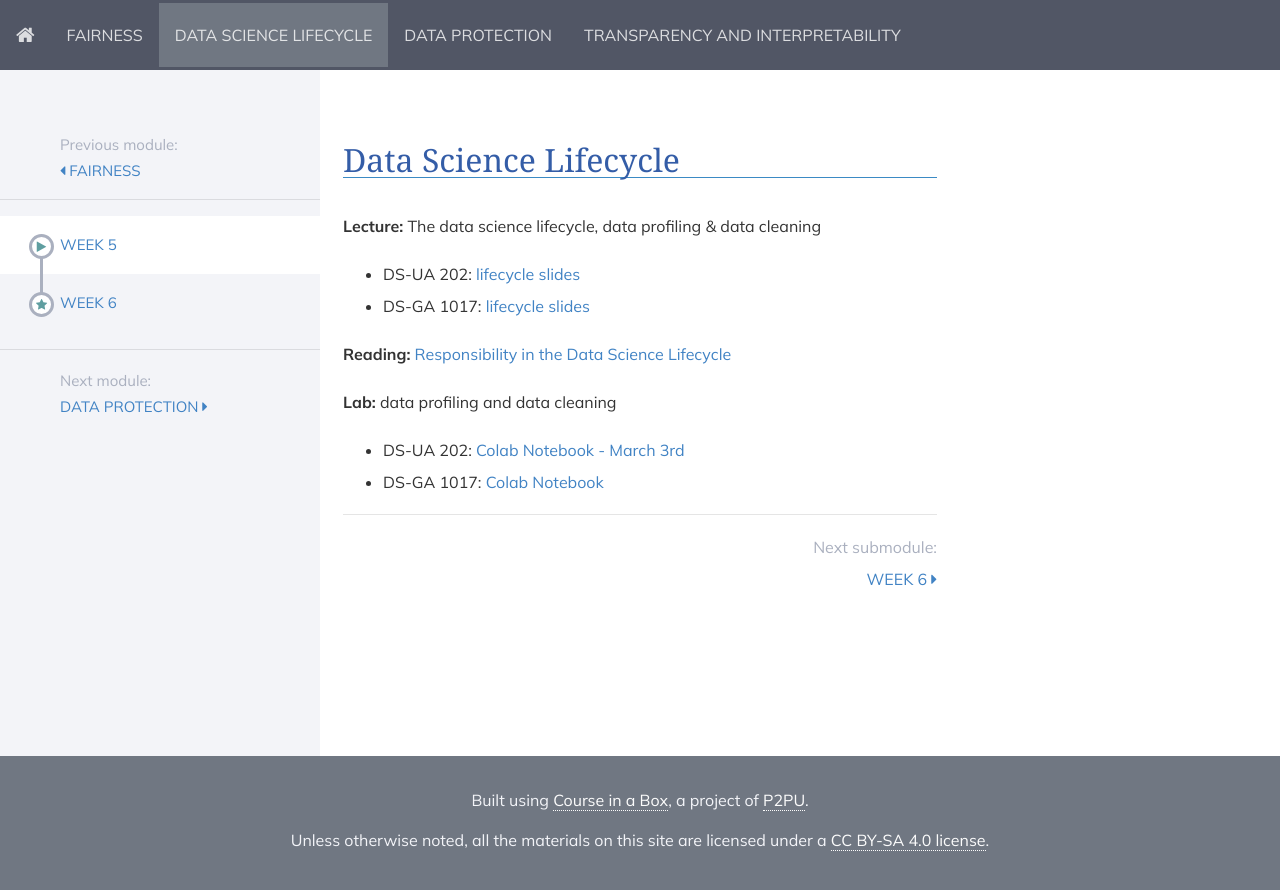
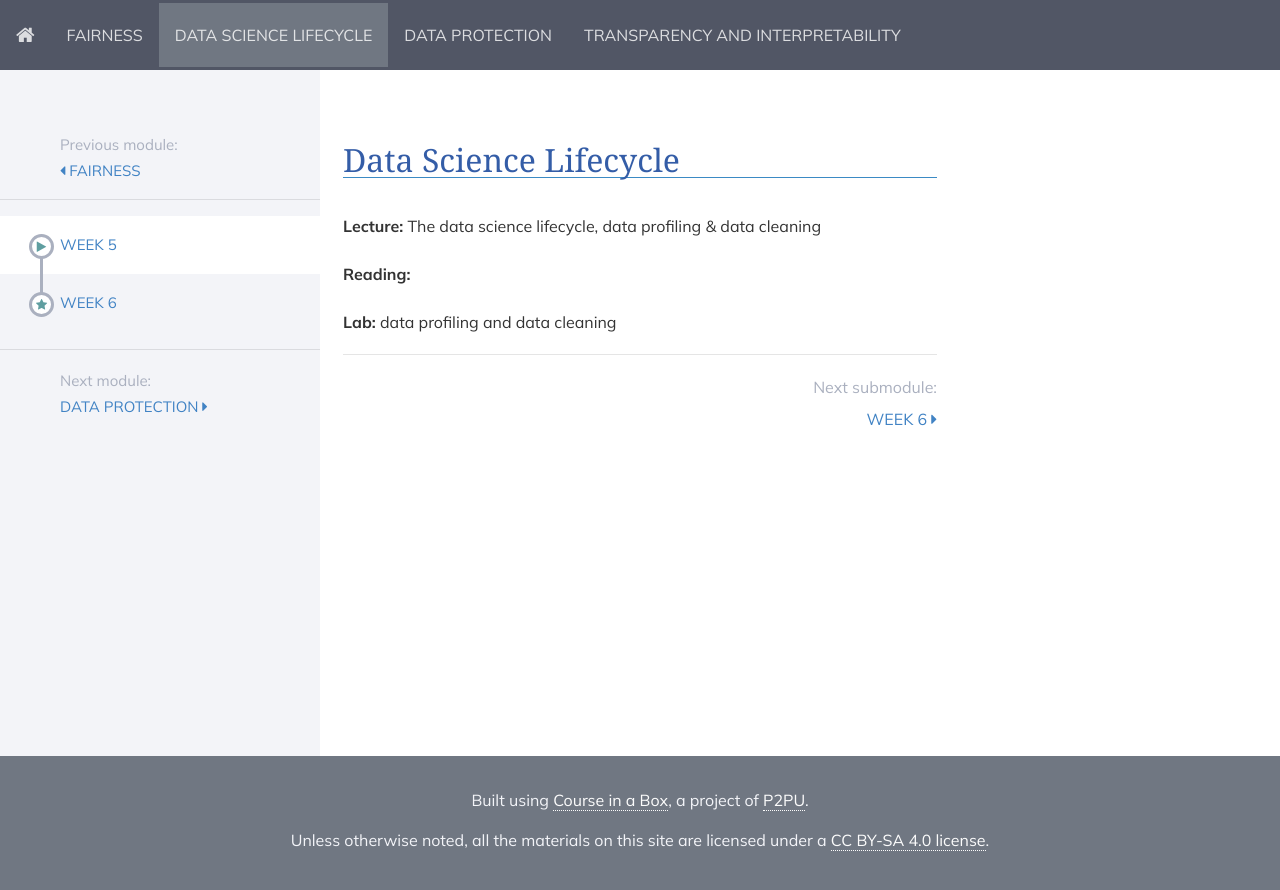
Before and after one commit to DataResponsibly/rds24, a Jekyll site: the page built from modules/data_science_lifecycle/_posts/2000-01-01-week5.md, in a window 1280 px wide. Shown: the top 890 px of the page. Built offline with Jekyll 4.4.1, drawn with Linux system fonts in a browser that asks for light colours; nearby versions of some CDN libraries.

Commit message:
Update 2000-01-01-week5.md

```diff
--- a/modules/data_science_lifecycle/_posts/2000-01-01-week5.md
+++ b/modules/data_science_lifecycle/_posts/2000-01-01-week5.md
@@ -6,13 +6,12 @@ title: Week 5
 
 **Lecture:** The data science lifecycle, data profiling & data cleaning
 
-* DS-UA 202: [lifecycle slides](../../../assets/8_Lifecycle_202_2023.pdf)
-*  DS-GA 1017: [lifecycle slides](../../../assets/5_6_Lifecycle_1017.pdf)
+<!-- * DS-UA 202: [lifecycle slides](../../../assets/8_Lifecycle_202_2023.pdf) -->
+<!-- *  DS-GA 1017: [lifecycle slides](../../../assets/5_6_Lifecycle_1017.pdf) -->
 
-**Reading:** [Responsibility in the Data Science Lifecycle](../../../assets/lifecycle_reader_2023.pdf)
+**Reading:** <!-- [Responsibility in the Data Science Lifecycle](../../../assets/lifecycle_reader_2023.pdf) -->
 
 **Lab:** data profiling and data cleaning
 
-* DS-UA 202: [Colab Notebook - March 3rd](https://drive.google.com/file/d/1Jt5o2espI8WmjOe78ntvtiBAzdJCNBiM/view?usp=sharing)
-* DS-GA 1017: [Colab Notebook](https://drive.google.com/file/d/1Jt5o2espI8WmjOe78ntvtiBAzdJCNBiM/view?usp=sharing)
-<!-- (https://colab.research.google.com/drive/1NoAPkOyURj_UWJoW_RIEROOzq0Tj0OPz?usp=sharing) -->
+<!-- * DS-UA 202: [Colab Notebook - March 3rd](https://drive.google.com/file/d/1Jt5o2espI8WmjOe78ntvtiBAzdJCNBiM/view?usp=sharing) -->
+<!-- * DS-GA 1017: [Colab Notebook](https://drive.google.com/file/d/1Jt5o2espI8WmjOe78ntvtiBAzdJCNBiM/view?usp=sharing) -->
```
